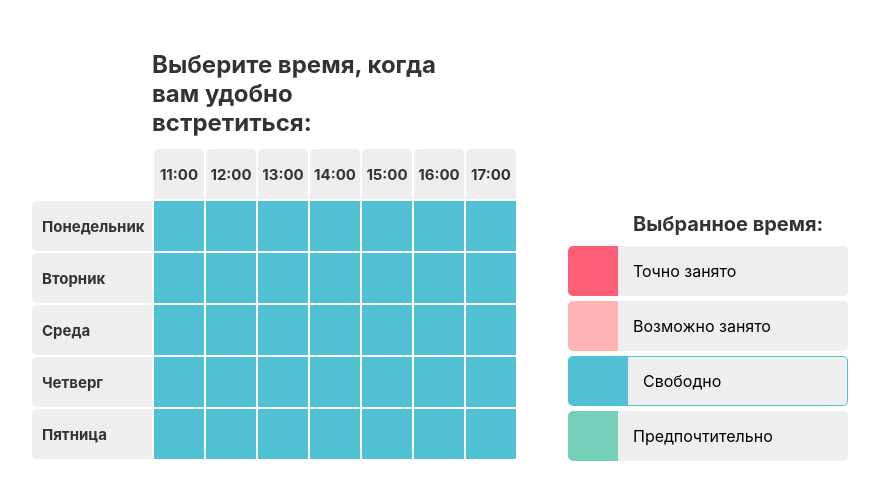
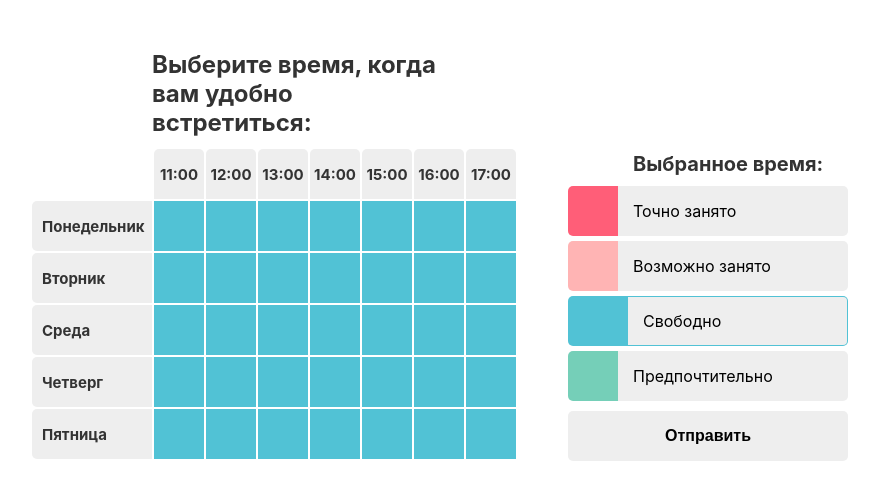
Before and after one commit to fmvasilenko/calendar, a React (Create React App) app: page /table in a window 1280 px wide. Shown: the top 500 px of the page, without its empty margins (201-1080 px from the left). Built offline with nearby package versions, Linux system fonts and the light colour scheme.

Commit message:
created Button

```diff
--- /dev/null
+++ b/src/components/Button/Button.style.ts
@@ -0,0 +1,15 @@
+import styled from 'styled-components';
+
+const Root = styled.button`
+  width: 280px;
+  height: 50px;
+  font-size: 16px;
+  font-weight: bold;
+  background: #eee;
+  border: 0;
+  border-radius: 5px;
+`;
+
+export {
+  Root,
+};
--- /dev/null
+++ b/src/components/Button/Button.tsx
@@ -0,0 +1,12 @@
+import { Props } from './Button.types';
+import { Root } from './Button.style';
+
+const Button = (props: Props): JSX.Element => {
+  const {
+    label,
+    type = 'button'
+  } = props;
+  return <Root type={type}>{label}</Root>
+}
+
+export default Button;
--- a/src/components/ToolsPanel/ToolsPanel.style.ts
+++ b/src/components/ToolsPanel/ToolsPanel.style.ts
@@ -1,7 +1,6 @@
 import styled from 'styled-components';
 
 const Panel = styled.form`
-  margin-left: 50px;
   width: 280px;
 `;
 
--- a/src/pages/Table/Table.style.ts
+++ b/src/pages/Table/Table.style.ts
@@ -19,8 +19,18 @@ const Title = styled.h2`
   color: #333;
 `;
 
+const Sidebar = styled.div`
+  margin-left: 50px;
+`;
+
+const SubmitButton = styled.div`
+  margin-top: 10px;
+`;
+
 export {
   Page,
   Calendar,
-  Title
+  Title,
+  Sidebar,
+  SubmitButton,
 }
--- a/src/pages/Table/Table.tsx
+++ b/src/pages/Table/Table.tsx
@@ -1,6 +1,7 @@
+import Button from '../../components/Button/Button';
 import CalendarTable from '../../components/Table/Table';
 import ToolsPanel from '../../components/ToolsPanel/ToolsPanel';
-import { Page, Calendar, Title } from './Table.style';
+import { Page, Calendar, Title, Sidebar, SubmitButton } from './Table.style';
 
 const tableProps = {
   days: ['Понедельник', 'Вторник', 'Среда', 'Четверг', 'Пятница'],
@@ -14,7 +15,12 @@ const Table = (): JSX.Element => {
         <Title>Выберите время, когда вам удобно встретиться:</Title>
         <CalendarTable {...tableProps}/>
       </Calendar>
-      <ToolsPanel />
+      <Sidebar>
+        <ToolsPanel />
+        <SubmitButton>
+          <Button label="Отправить"/>
+        </SubmitButton>
+      </Sidebar>
     </Page>
   );
 }
```
Also changed, not shown: src/components/Button/Button.types.ts (added, +8 -0 lines), 1 other file (tests, documents, lock files or other folders).
